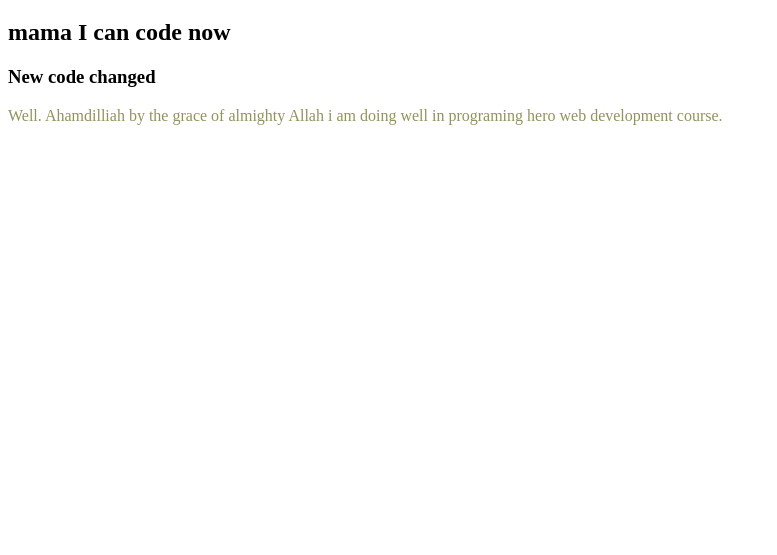
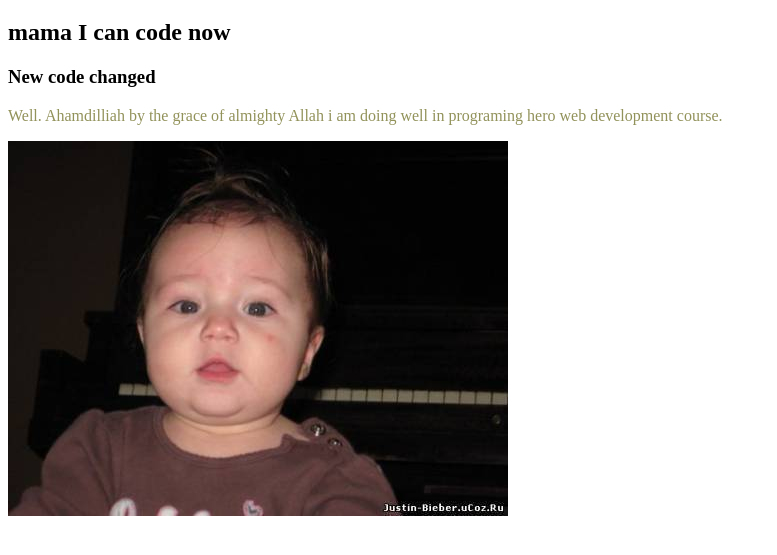
Before and after one commit to Shahriaralvi1/my-second-repo, a plain HTML site: page index.html in a window 1280 px wide. Shown: the part 61-616 px from the top of the page, without its empty margins (0-777 px from the left). Drawn offline with Linux system fonts and the light colour scheme.

Commit message:
picture added

```diff
--- a/index.html
+++ b/index.html
@@ -13,5 +13,6 @@
     <h3>New code changed</h3>
 
     <p style="color:rgb(146, 146, 91) ;">Well. Ahamdilliah by the grace of almighty Allah i am doing well in <span style="border-radius:50px; margin: 0%;height: 30px;width:600;">programing hero web development course.</span></p>
+    <img src="baby.jpg" alt="picture of a small baby...">
 </body>
 </html>
```
